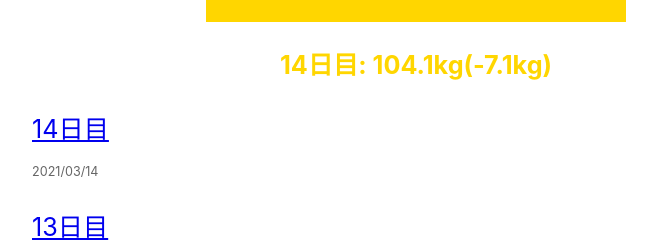
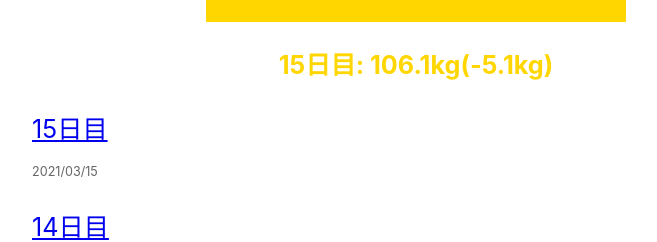
Before and after one commit to fusho-takahashi/fat2fit, a Next.js app: page / in a window 1280 px wide. Shown: the part 414-656 px from the top of the page, without its empty margins (224-881 px from the left). Built offline with nearby package versions, Linux system fonts and the light colour scheme.

Commit message:
add daily article

```diff
--- /dev/null
+++ b/posts/15日目.md
@@ -0,0 +1,14 @@
+---
+title: '15日目'
+date: '2021-03-15'
+---
+
+- 体重: 106.1kg
+- 前日比: +2.0kg
+- 摂取カロリー: 1,993kcal
+
+なんかいっきに増えたぞ！！
+
+昨日飲んでいたので 12 時近くまで食事をとっていたのが良くなかったのか、酔ってカロリー計算ガバガバになってて思ってたよりカロリー摂ってしまったのか…。プチチートデイでもしたことにして、前向きに減量を進めていきたい。
+
+**マッチョまであと 85 日**
--- a/src/pages/index.tsx
+++ b/src/pages/index.tsx
@@ -22,7 +22,7 @@ const Home = ({
         <title>{siteTitle}</title>
       </Head>
       <section className={styles.subHeading}>
-        <p>14日目: 104.1kg(-7.1kg)</p>
+        <p>15日目: 106.1kg(-5.1kg)</p>
       </section>
       <section className={`${utilStyles.headingMd} ${utilStyles.padding1px}`}>
         <ul className={utilStyles.list}>
```
